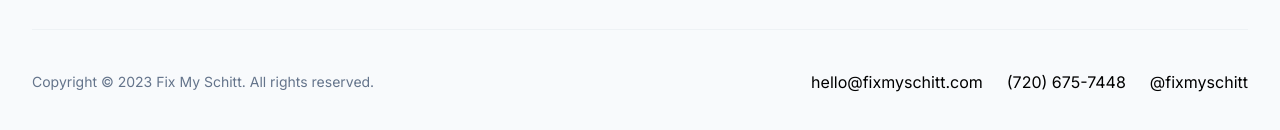
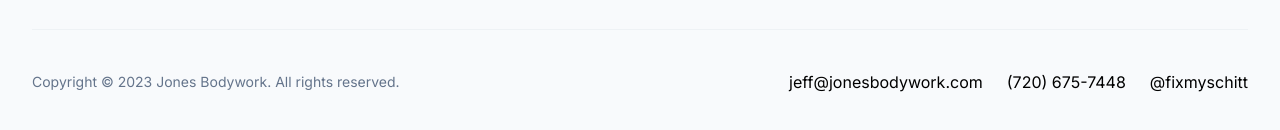
Before and after one commit to kylekrny/jones-bodywork, a Next.js app: page /contact in a window 1280 px wide. Shown: the part 1321-1451 px from the top of the page. Built offline with nearby package versions, Linux system fonts and the light colour scheme.

Commit message:
updated pricing section

```diff
--- a/src/components/Footer.jsx
+++ b/src/components/Footer.jsx
@@ -31,16 +31,16 @@ export function Footer() {
         <div className="flex flex-col items-center border-t border-slate-400/10 py-10 sm:flex-row-reverse sm:justify-between">
           <div className="flex gap-x-6">
             <Link
-              href="mailto:hello@fixmyschitt.com"
+              href="mailto:jeff@jonesbodywork.com"
               className="group"
-              aria-label="Fix My Schitt email"
+              aria-label="Jeff Jones Email"
             >
-              hello@fixmyschitt.com
+              jeff@jonesbodywork.com
             </Link>
             <Link
               href="tel:7206757448"
               className="group"
-              aria-label="Fix My Schitt phone number"
+              aria-label="Jeff Jones phone number"
             >
               (720) 675-7448
             </Link>
@@ -53,7 +53,7 @@ export function Footer() {
             </Link>
           </div>
           <p className="mt-6 text-sm text-slate-500 sm:mt-0">
-            Copyright &copy; {new Date().getFullYear()} Fix My Schitt. All
+            Copyright &copy; {new Date().getFullYear()} Jones Bodywork. All
             rights reserved.
           </p>
         </div>
--- a/src/components/Pricing.jsx
+++ b/src/components/Pricing.jsx
@@ -15,10 +15,8 @@ export function Pricing() {
               Fair and simple pricing
             </h2>
             <p className="mt-4 text-lg leading-8 text-gray-600">
-              The time you're paying for is actual massage time. When you pay
-              for a hour long session, you will get exactly a hour long session.
-              Most of the companies in bodywork charge for an hour, but only
-              give you 50 minutes. I believe in being fair. My prices are not
+              The time you&apos;re paying for is actual massage time. When you pay
+              for a hour long session, you will get an hour long session. I believe in being fair. My prices are not
               going to make me rich, and I am okay with that.
             </p>
           </div>
@@ -34,6 +32,11 @@ export function Pricing() {
               </div>
             ))}
           </dl>
+          <div className="text-center">
+            <p className="mt-8 font-bold text-lg leading-8 text-gray-600">
+              Actual table time. Tips not accepted.
+            </p>
+          </div>
         </div>
       </div>
     </div>
```
